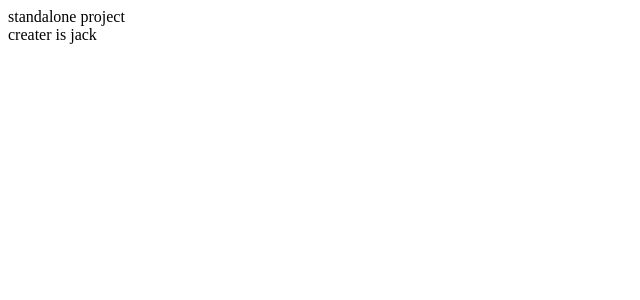
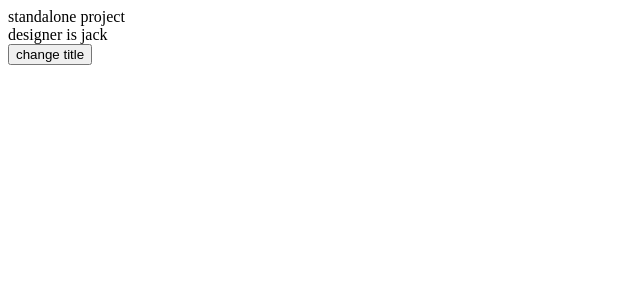
Before and after one commit to Jagdish9870/First_app, an Angular app: page / in a window 1280 px wide. Shown: the top 300 px of the page, without its empty margins (0-640 px from the left). Built offline with nearby package versions, Linux system fonts and the light colour scheme.

Commit message:
changing title with button

```diff
--- a/src/app/app.html
+++ b/src/app/app.html
@@ -1,2 +1,3 @@
 <div> standalone project</div>
 <div> {{property_binding}}</div>
+<button (click)="changeProperty()">change title</button>
--- a/src/app/app.ts
+++ b/src/app/app.ts
@@ -12,7 +12,7 @@ export class App {
   property_binding=" designer is jack"
 
   ngOnInit(){
-    this.changeProperty();
+   // this.changeProperty();
   }
 
   changeProperty(){
```
